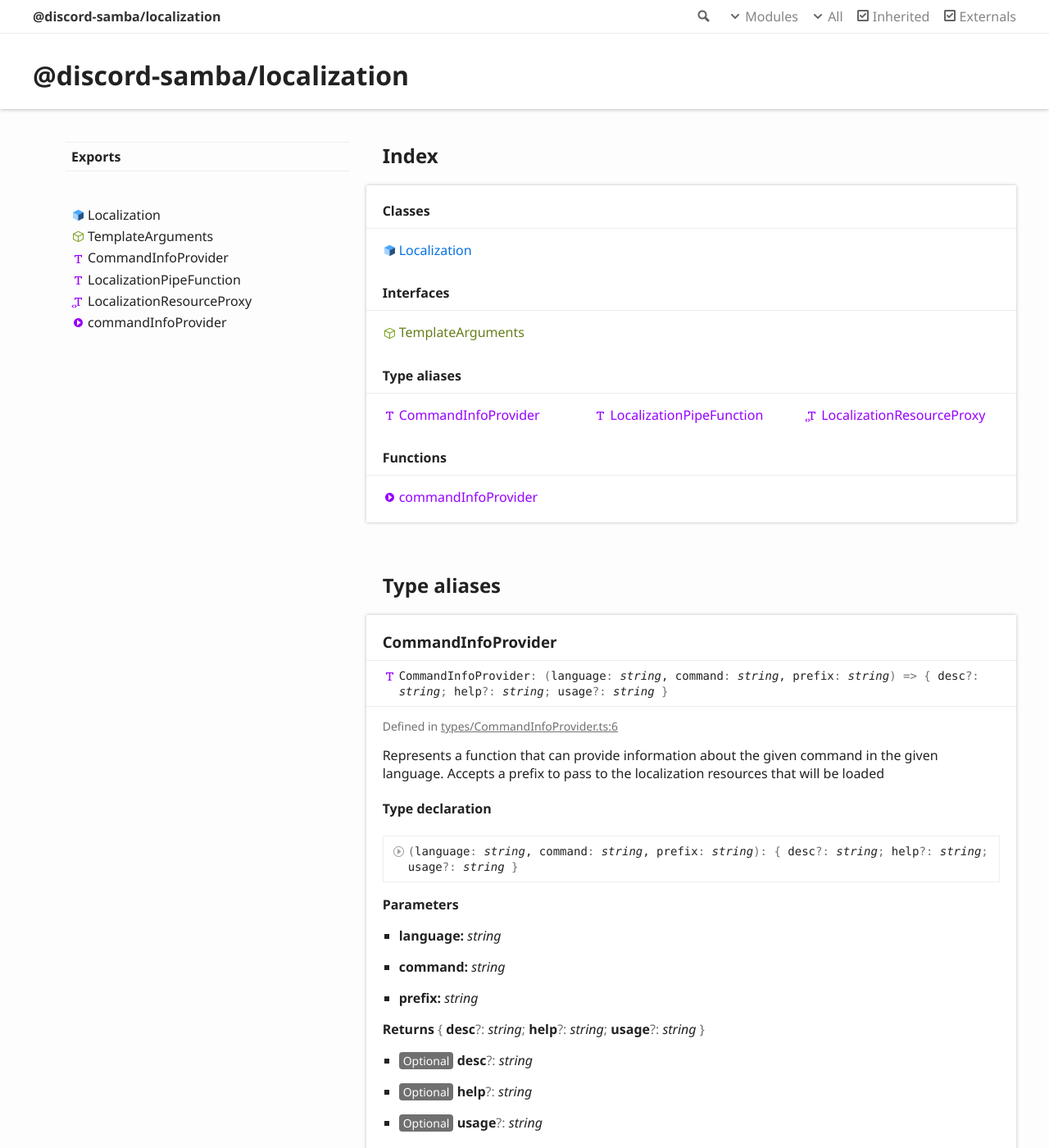
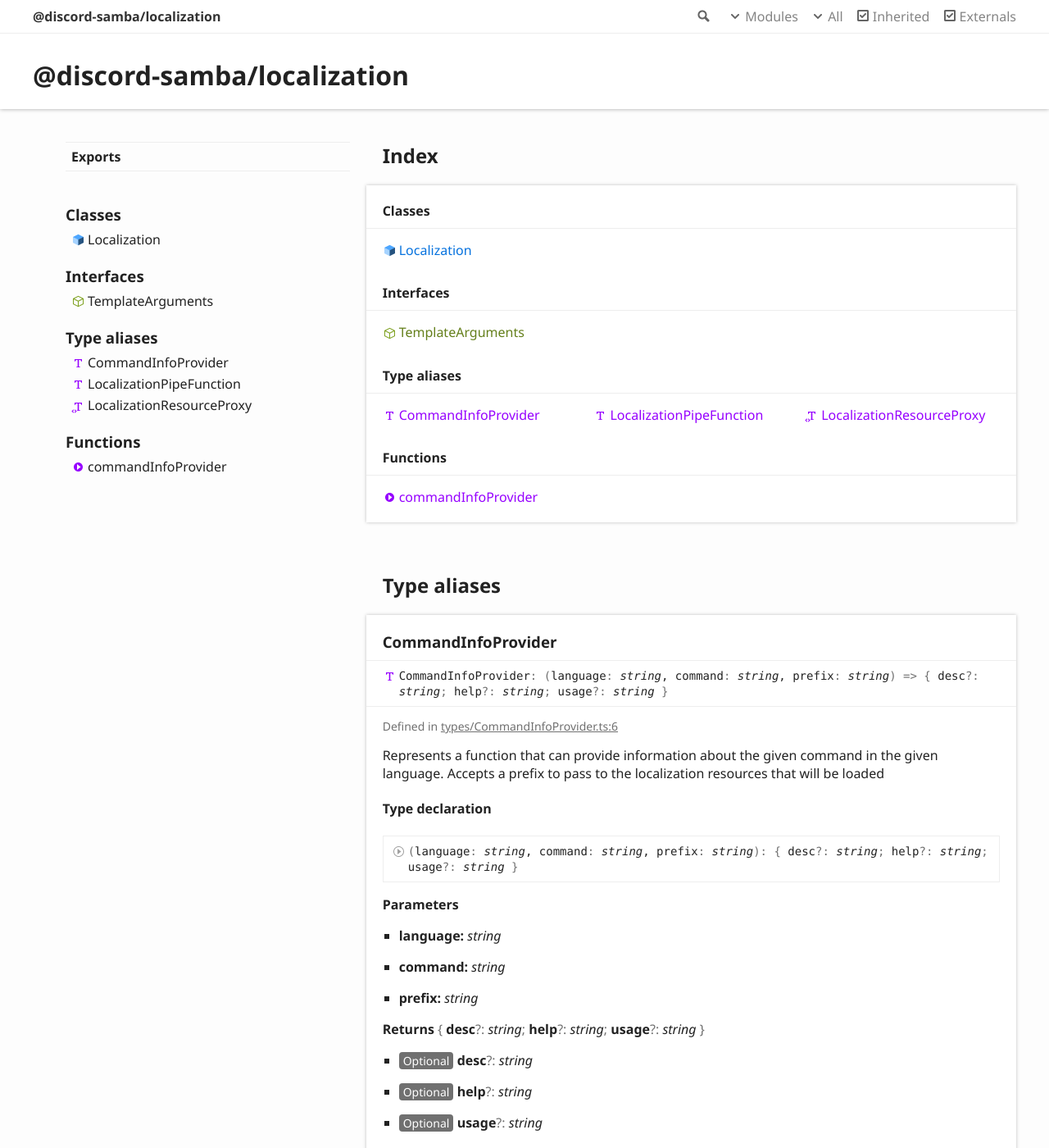
Before and after one commit to discord-samba/localization, a Jekyll site: the page docs/modules.html, which Jekyll copies as it is, in a window 1280 px wide and 1400 px high. Shown: the whole window at 82% size. Built offline with Jekyll 4.4.1, drawn with Linux system fonts in a browser that asks for light colours.

Commit message:
Build docs from main: 8884db0503de9d0b23a9c1646c727490014777da

```diff
--- a/docs/assets/css/main.css
+++ b/docs/assets/css/main.css
@@ -495,7 +495,7 @@
 }
 
 .container-main {
-  padding-bottom: 200px;
+  padding-bottom: 50px;
 }
 
 .row {
@@ -2131,7 +2131,6 @@
 }
 
 .tsd-navigation.secondary {
-  max-height: calc(100vh - 1rem - 40px);
   overflow: auto;
   position: -webkit-sticky;
   position: sticky;
@@ -2139,7 +2138,6 @@
   transition: 0.3s;
 }
 .tsd-navigation.secondary.tsd-navigation--toolbar-hide {
-  max-height: calc(100vh - 1rem);
   top: 0.5rem;
 }
 .tsd-navigation.secondary ul {
@@ -2171,12 +2169,16 @@
   border-left-color: #000;
 }
 .tsd-navigation.secondary li.current {
-  margin-top: 20px;
-  margin-bottom: 20px;
   border-left-color: #eee;
 }
 .tsd-navigation.secondary li.current > a {
   font-weight: bold;
+}
+.tsd-navigation.secondary h3 {
+  margin-bottom: 5px;
+}
+.tsd-navigation.secondary h3.first {
+  margin-top: 0px;
 }
 
 @media (min-width: 901px) {
--- a/docs/modules.html
+++ b/docs/modules.html
@@ -75,12 +75,21 @@
 			</nav>
 			<nav class="tsd-navigation secondary menu-sticky">
 				<ul class="before-current">
+				</ul>
+				<h3 class="first">Classes</h3>
+				<ul>
 					<li class=" tsd-kind-class">
 						<a href="classes/localization.html" class="tsd-kind-icon">Localization</a>
 					</li>
+				</ul>
+				<h3>Interfaces</h3>
+				<ul>
 					<li class=" tsd-kind-interface">
 						<a href="interfaces/templatearguments.html" class="tsd-kind-icon">Template<wbr>Arguments</a>
 					</li>
+				</ul>
+				<h3>Type aliases</h3>
+				<ul>
 					<li class=" tsd-kind-type-alias">
 						<a href="modules.html#commandinfoprovider" class="tsd-kind-icon">Command<wbr>Info<wbr>Provider</a>
 					</li>
@@ -90,6 +99,9 @@
 					<li class=" tsd-kind-type-alias tsd-has-type-parameter">
 						<a href="modules.html#localizationresourceproxy" class="tsd-kind-icon">Localization<wbr>Resource<wbr>Proxy</a>
 					</li>
+				</ul>
+				<h3>Functions</h3>
+				<ul>
 					<li class=" tsd-kind-function">
 						<a href="modules.html#commandinfoprovider" class="tsd-kind-icon">command<wbr>Info<wbr>Provider</a>
 					</li>
```
Also changed, not shown: docs/classes/localization.html (+12 -0 lines), docs/index.html (+12 -0 lines), docs/interfaces/templatearguments.html (+12 -0 lines).
